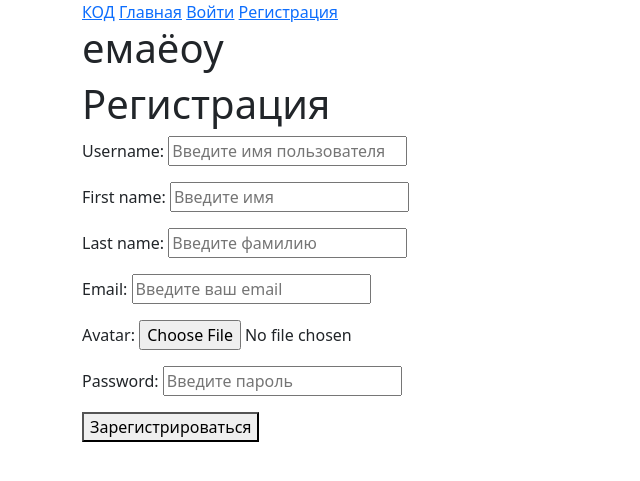
After one commit to rumnwwx/LABA_monolitik_tri, a Django app: page /blog/register/ in a window 1280 px wide. The commit adds this page. Shown: the top 481 px of the page, without its empty margins (0-640 px from the left). Run offline with Django 4.2, Linux system fonts and the light colour scheme; some libraries are stand-ins or nearby versions.

Commit message:
регистрация

```diff
--- /dev/null
+++ b/blog/forms.py
@@ -0,0 +1,35 @@
+from django import forms
+from django.core.exceptions import ValidationError
+from .models import User
+
+
+class UserCreatingForm(forms.ModelForm):
+    username = forms.CharField(widget=forms.TextInput(attrs={'placeholder': 'Введите имя пользователя'}))
+    first_name = forms.CharField(widget=forms.TextInput(attrs={'placeholder': 'Введите имя'}))
+    last_name = forms.CharField(widget=forms.TextInput(attrs={'placeholder': 'Введите фамилию'}))
+    email = forms.EmailField(widget=forms.EmailInput(attrs={'placeholder': 'Введите ваш email'}))
+    password = forms.CharField(widget=forms.PasswordInput(attrs={'placeholder': 'Введите пароль'}))
+    avatar = forms.ImageField(widget=forms.FileInput())
+
+    def clean_username(self):
+        username = self.cleaned_data.get("username")
+        if User.objects.filter(username=username).exists():
+            raise ValidationError("Такое имя пользователя занято.")
+        return username
+
+    def clean_email(self):
+        email = self.cleaned_data.get("email")
+        if User.objects.filter(email=email).exists():
+            raise ValidationError("Такой адрес электронной почты занят.")
+        return email
+
+    def save(self, commit=True):
+        user = super().save(commit=False)
+        user.set_password(self.cleaned_data.get("password"))
+        if commit:
+            user.save()
+        return user
+
+    class Meta:
+        model = User
+        fields = ("username", "first_name", "last_name", 'email', 'avatar')
--- /dev/null
+++ b/blog/templates/blog/register.html
@@ -0,0 +1,13 @@
+{% extends 'index.html' %}
+
+{% block title %}Регистрация{% endblock %}
+
+
+{% block content %}
+<h1>Регистрация</h1>
+<form method="post" enctype="multipart/form-data">
+    {% csrf_token %}
+    {{ form.as_p }}
+    <button type="submit">Зарегистрироваться</button>
+</form>
+{% endblock %}
--- a/blog/templates/index.html
+++ b/blog/templates/index.html
@@ -12,15 +12,16 @@
     <link rel="stylesheet" href="{% static 'css/style.css' %}">
 </head>
 <body>
-<nav>
+<nav class="container">
     <a href="">КОД</a>
     <a href="">Главная</a>
     <a href="">Войти</a>
-    <a href="">Регистрация</a>
+    <a href="{% url 'register' %}">Регистрация</a>
 </nav>
-<main>
+<main class="container">
     <H1>емаёоу</H1>
-
+    {% block content %}
+    {% endblock %}
 </main>
 </body>
 </html>
--- a/blog/urls.py
+++ b/blog/urls.py
@@ -2,5 +2,6 @@ from django.urls import path
 from . import views
 
 urlpatterns = [
-    path('', views.index, name='index')
+    path('', views.index, name='index'),
+    path('register/', views.Register.as_view(), name='register'),
 ]
--- a/blog/views.py
+++ b/blog/views.py
@@ -2,7 +2,13 @@ from msilib.schema import ListView
 from django.shortcuts import render
 from django.views import generic
 from .models import Post
+from .forms import UserCreatingForm
 
 
 def index(request):
     return render(request, 'index.html')
+
+
+class Register(generic.CreateView):
+    template_name = 'blog/register.html'
+    form_class = UserCreatingForm
```
Also changed, not shown: avatars/12.Problembo.jpeg (added), blog/templates/blog/login.html (added), db.sqlite3.
